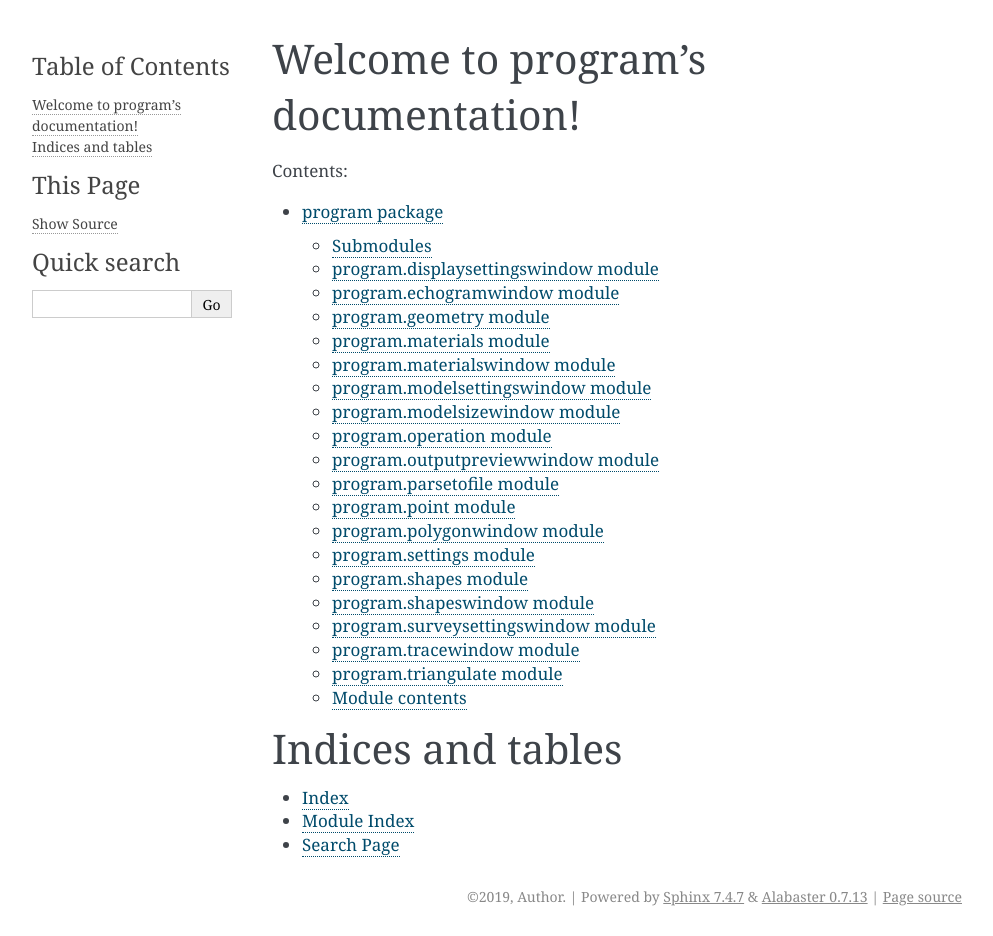
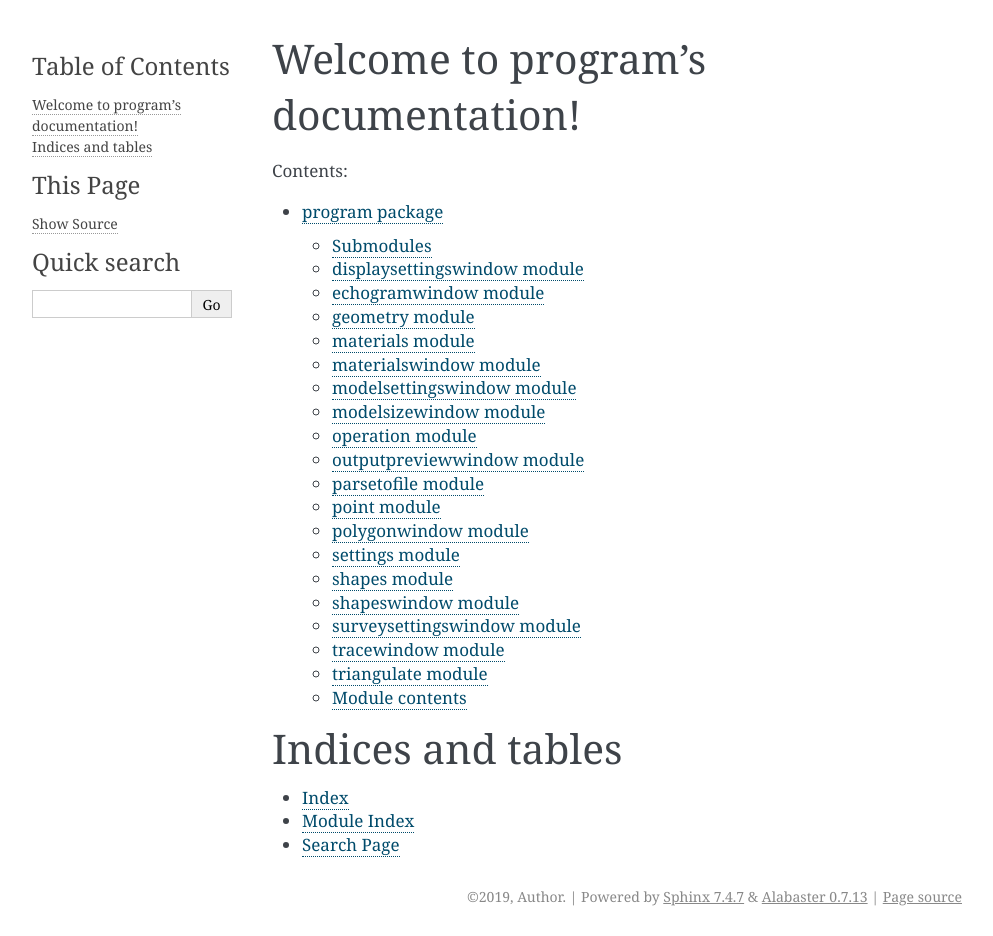
Before and after one commit to tomsiwek/gprMax-Designer, a Sphinx documentation site: the page built from docs/index.rst, in a window 1280 px wide. Shown: the whole page, without its empty margins (148-1141 px from the left). Built offline with Sphinx 7.4.7, drawn with Linux system fonts in a browser that asks for light colours.

Commit message:
Update program.rst

```diff
--- a/docs/program.rst
+++ b/docs/program.rst
@@ -4,146 +4,145 @@ program package
 Submodules
 ----------
 
-program.displaysettingswindow module
+displaysettingswindow module
 ------------------------------------
 
-.. automodule:: program.displaysettingswindow
+.. automodule:: displaysettingswindow
    :members:
    :undoc-members:
    :show-inheritance:
 
-program.echogramwindow module
+echogramwindow module
 -----------------------------
 
-.. automodule:: program.echogramwindow
+.. automodule:: echogramwindow
    :members:
    :undoc-members:
    :show-inheritance:
 
-program.geometry module
+geometry module
 -----------------------
 
-.. automodule:: program.geometry
+.. automodule:: geometry
    :members:
    :undoc-members:
    :show-inheritance:
 
-program.materials module
+materials module
 ------------------------
 
-.. automodule:: program.materials
+.. automodule:: materials
    :members:
    :undoc-members:
    :show-inheritance:
 
-program.materialswindow module
+materialswindow module
 ------------------------------
 
-.. automodule:: program.materialswindow
+.. automodule:: materialswindow
    :members:
    :undoc-members:
    :show-inheritance:
 
-program.modelsettingswindow module
+modelsettingswindow module
 ----------------------------------
 
-.. automodule:: program.modelsettingswindow
+.. automodule:: modelsettingswindow
    :members:
    :undoc-members:
    :show-inheritance:
 
-program.modelsizewindow module
+modelsizewindow module
 ------------------------------
 
-.. automodule:: program.modelsizewindow
+.. automodule:: modelsizewindow
    :members:
    :undoc-members:
    :show-inheritance:
 
-program.operation module
+operation module
 ------------------------
 
-.. automodule:: program.operation
+.. automodule:: operation
    :members:
    :undoc-members:
    :show-inheritance:
 
-program.outputpreviewwindow module
+outputpreviewwindow module
 ----------------------------------
 
-.. automodule:: program.outputpreviewwindow
+.. automodule:: outputpreviewwindow
    :members:
    :undoc-members:
    :show-inheritance:
 
-program.parsetofile module
+parsetofile module
 --------------------------
 
-.. automodule:: program.parsetofile
+.. automodule:: parsetofile
    :members:
    :undoc-members:
    :show-inheritance:
 
-program.point module
+point module
 --------------------
 
-.. automodule:: program.point
+.. automodule:: point
    :members:
    :undoc-members:
    :show-inheritance:
 
-program.polygonwindow module
+polygonwindow module
 ----------------------------
 
-.. automodule:: program.polygonwindow
+.. automodule:: polygonwindow
    :members:
    :undoc-members:
    :show-inheritance:
 
-program.settings module
+settings module
 -----------------------
 
-.. automodule:: program.settings
+.. automodule:: settings
    :members:
    :undoc-members:
    :show-inheritance:
 
-program.shapes module
+shapes module
 ---------------------
 
-.. automodule:: program.shapes
+.. automodule:: shapes
    :members:
    :undoc-members:
    :show-inheritance:
 
-program.shapeswindow module
+shapeswindow module
 ---------------------------
 
-.. automodule:: program.shapeswindow
+.. automodule:: shapeswindow
    :members:
    :undoc-members:
    :show-inheritance:
 
-program.surveysettingswindow module
+surveysettingswindow module
 -----------------------------------
 
-.. automodule:: program.surveysettingswindow
+.. automodule:: surveysettingswindow
    :members:
    :undoc-members:
    :show-inheritance:
 
-program.tracewindow module
+tracewindow module
 --------------------------
 
-.. automodule:: program.tracewindow
+.. automodule:: tracewindow
    :members:
    :undoc-members:
    :show-inheritance:
-
-program.triangulate module
+triangulate module
 --------------------------
 
-.. automodule:: program.triangulate
+.. automodule:: triangulate
    :members:
    :undoc-members:
    :show-inheritance:
```
